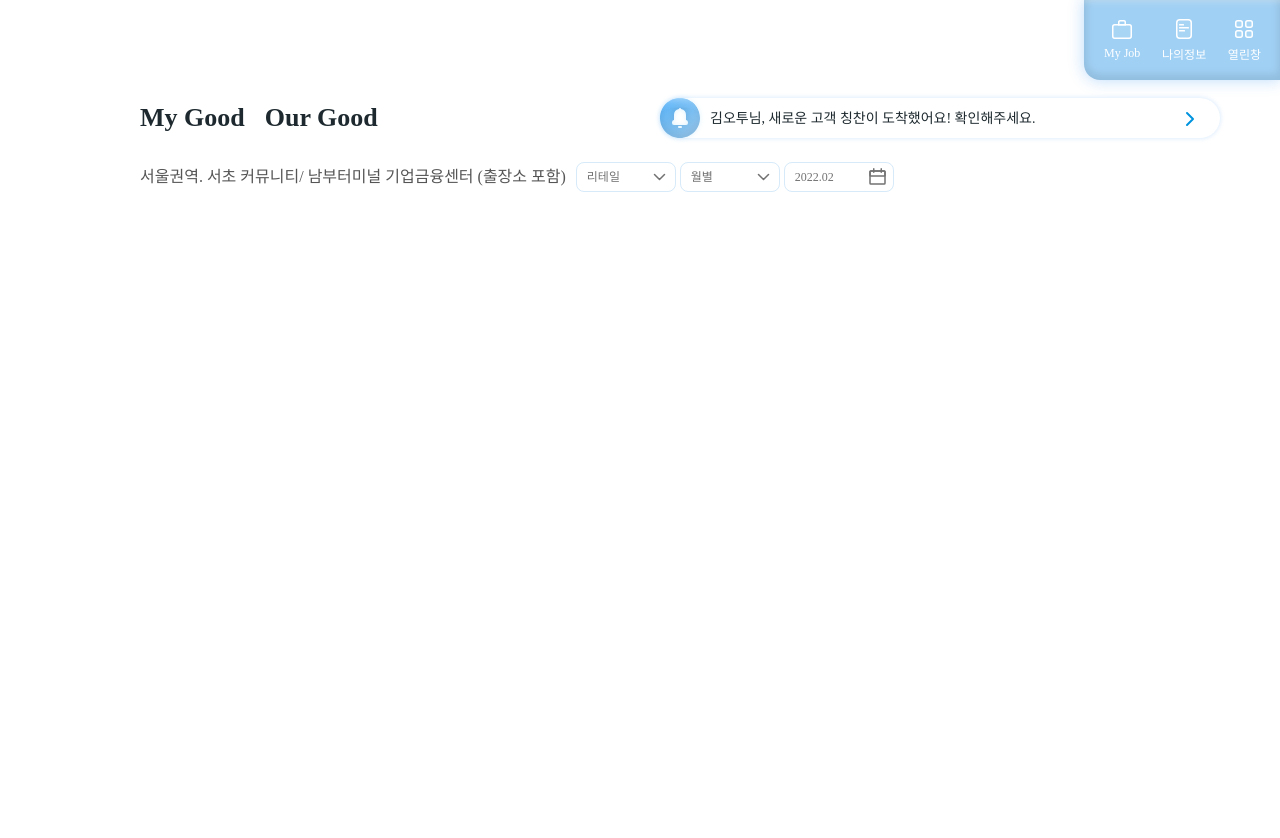
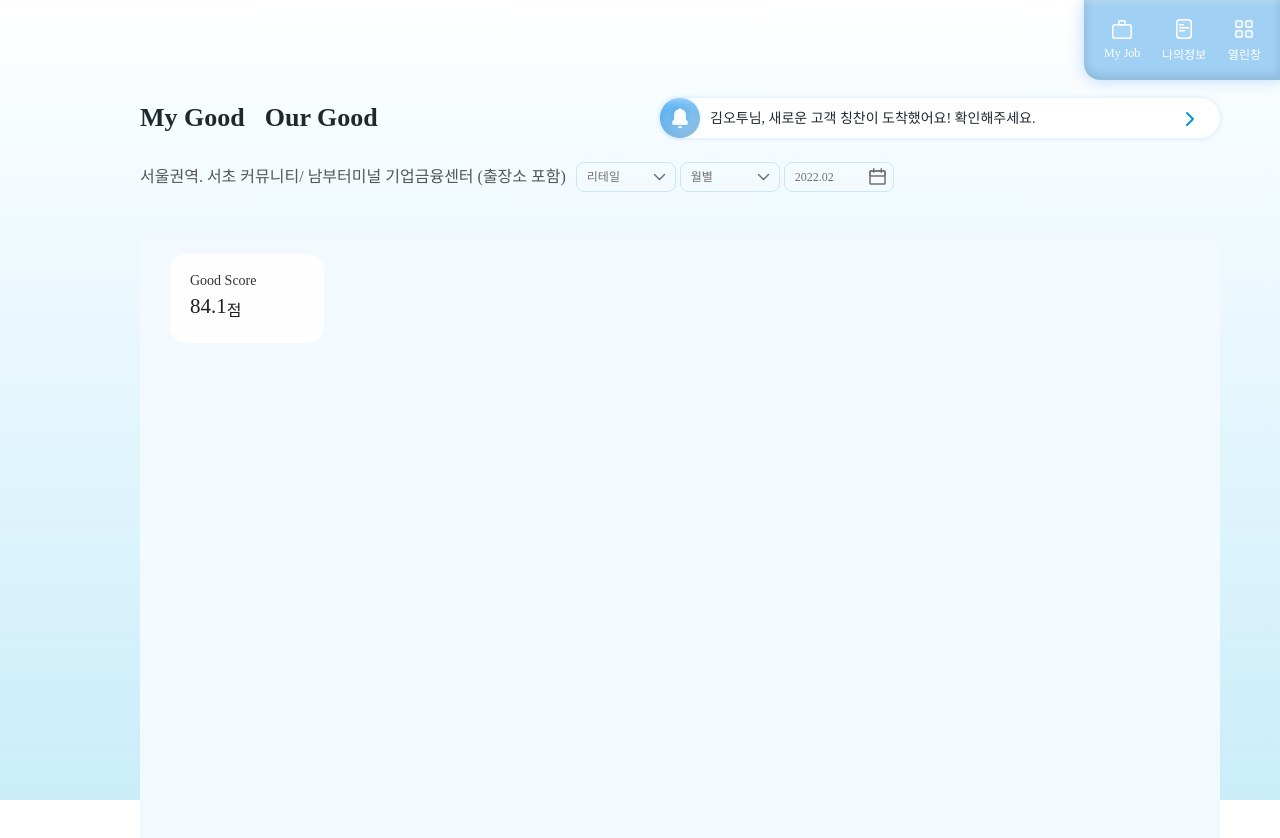
Before and after one commit to csdp0106o2ux/sinhanProject, a React (Create React App) app: page / in a window 1280 px wide. Shown: the top 838 px of the page. Before the commit the page ends 800 px from the top, so only its background shows below. Built offline with nearby package versions, Linux system fonts and the light colour scheme.

Commit message:
feat: add ScoreCard components

```diff
--- /dev/null
+++ b/src/pages/goodTab1/components/ScoreCard.jsx
@@ -0,0 +1,64 @@
+import React from 'react';
+import { styled } from 'styled-components';
+
+const Container = styled.div`
+    width: 154px;
+    height: 89px;
+    margin: 0 10px 10px;
+    padding: 16px 58px 16px 20px;
+    border-radius: 16px;
+    ${({ checked }) => (checked ? 'box-shadow: 0 6px 8px 0 rgba(27, 131, 242, 0.2), inset 0 -3px 8px 2px rgba(0, 0, 0, 0.1), inset 0 13px 6px -10px rgba(255, 255, 255, 0.35);  background-image: linear-gradient(304deg, #a0d0f4 100%, #a0d0f4 100%, #5cb8ff 13%, #3495df -9%);' : 'background-color: rgba(255, 255, 255, 0.9);')};
+`;
+
+const Title = styled.span`
+    margin-bottom: 4px;
+    font-family: NanumSquareOTFB;
+    font-size: 14px;
+    font-weight: normal;
+    font-stretch: normal;
+    font-style: normal;
+    line-height: 1.5;
+    letter-spacing: normal;
+    color: ${(props) => (props.checked ? props.theme.white : props.theme.nightRider)};
+`;
+
+const TextWrap = styled.div`
+    display: flex;
+    align-items: flex-end;
+`;
+
+const NumText = styled.span`
+    font-family: NanumSquareOTFB;
+    font-size: 21px;
+    font-weight: normal;
+    font-stretch: normal;
+    font-style: normal;
+    line-height: 1.52;
+    letter-spacing: normal;
+    color: ${(props) => (props.checked ? props.theme.white : props.theme.nero)};
+`;
+
+const UnitText = styled.span`
+    font-family: NanumSquareOTFL;
+    font-size: 16px;
+    font-weight: normal;
+    font-stretch: normal;
+    font-style: normal;
+    line-height: 1.52;
+    letter-spacing: normal;
+    color: ${(props) => (props.checked ? props.theme.white : props.theme.nero)};
+`;
+
+const ScoreCard = (props) => {
+    return (
+        <Container checked={props.checked}>
+            <Title checked={props.checked}>Good Score</Title>
+            <TextWrap>
+                <NumText checked={props.checked}>84.1</NumText>
+                <UnitText checked={props.checked}>점</UnitText>
+            </TextWrap>
+        </Container>
+    );
+};
+
+export default ScoreCard;
--- a/src/pages/goodTab1/components/style.jsx
+++ b/src/pages/goodTab1/components/style.jsx
@@ -3,7 +3,11 @@ import { styled } from 'styled-components';
 const Container = styled.div`
     padding: 98px 60px 20px 140px;
     width: 100%;
-    height: 100%;
+    height: 100vh;
+    -webkit-backdrop-filter: blur(8px);
+    backdrop-filter: blur(8px);
+    background-color: rgba(255, 255, 255, 0.2);
+    background-image: linear-gradient(to bottom, rgba(202, 237, 250, 0) 0%, #caedfa 100%);
 `;
 
 const BoardTitleWrap = styled.div`
@@ -74,4 +78,11 @@ const DropDownText = styled.span`
     color: ${(props) => props.theme.dimGray};
 `;
 
-export { Container, BoardTitleWrap, FlexWrap, BoardTitle, BannerWrap, BannerText, IconWrap, DropDownWrap, DropDownText };
+const ScoreWrap = styled.div`
+    padding: 20px;
+    border-radius: 16px;
+    background-color: #f3faff;
+    height: 660px;
+`;
+
+export { Container, BoardTitleWrap, FlexWrap, BoardTitle, BannerWrap, BannerText, IconWrap, DropDownWrap, DropDownText, ScoreWrap };
--- a/src/pages/goodTab1/index.jsx
+++ b/src/pages/goodTab1/index.jsx
@@ -3,7 +3,8 @@ import React, { useEffect, useState } from 'react';
 import DropDown from '../../components/dropDown/DropDown';
 import { ReactComponent as BlueSideArrow } from '../../assets/icons/blueSideArrow.svg';
 import { ReactComponent as Notification } from '../../assets/icons/combinedShape.svg';
-import { Container, BoardTitleWrap, FlexWrap, BoardTitle, BannerWrap, BannerText, IconWrap, DropDownWrap, DropDownText } from './components/style';
+import { Container, BoardTitleWrap, FlexWrap, BoardTitle, BannerWrap, BannerText, IconWrap, DropDownWrap, DropDownText, ScoreWrap } from './components/style';
+import ScoreCard from './components/ScoreCard';
 
 const GoodTab1 = () => {
     const [dropDown, setDropDown] = useState([]);
@@ -52,6 +53,9 @@ const GoodTab1 = () => {
                     <DropDown key={item.id} width={item.width} title={item.title} calender={item.id === 2} margin={item.id !== 2} />
                 ))}
             </DropDownWrap>
+            <ScoreWrap>
+                <ScoreCard />
+            </ScoreWrap>
         </Container>
     );
 };
```
